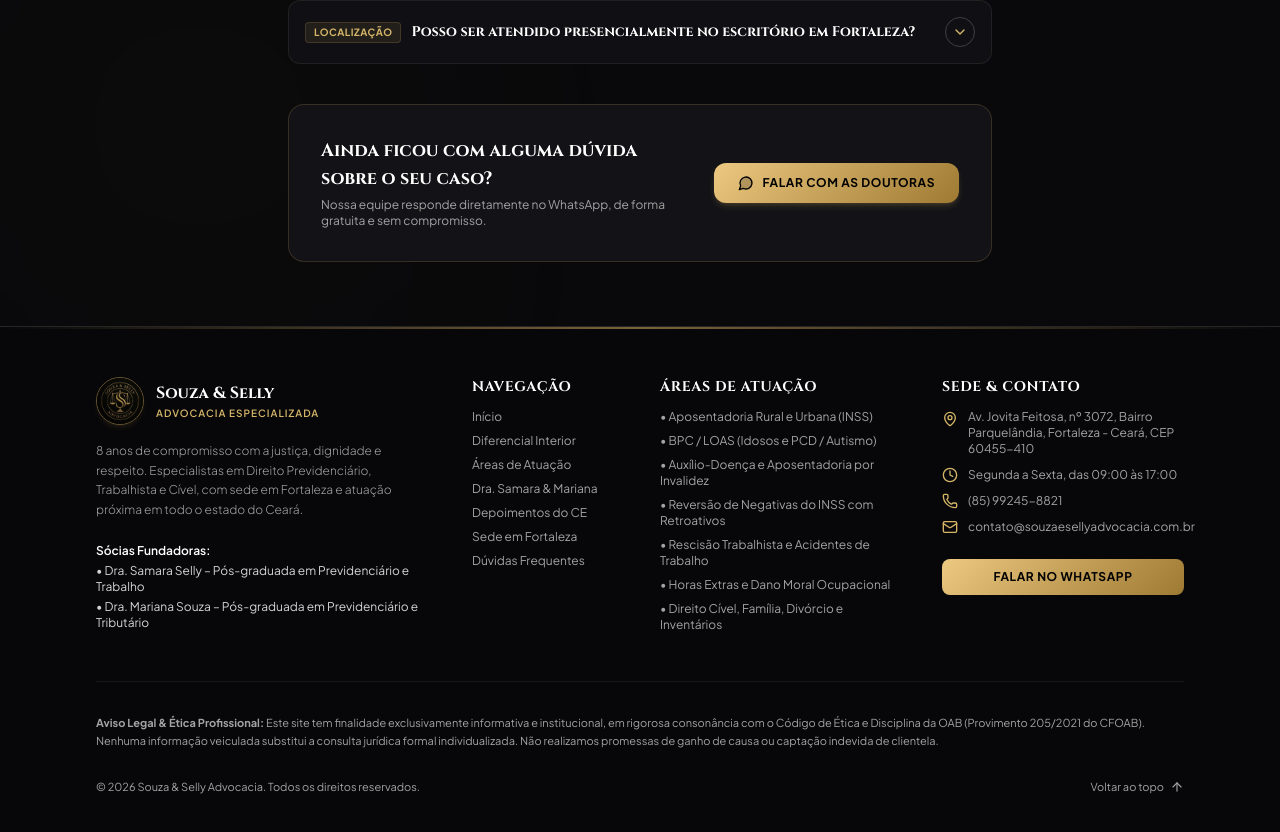
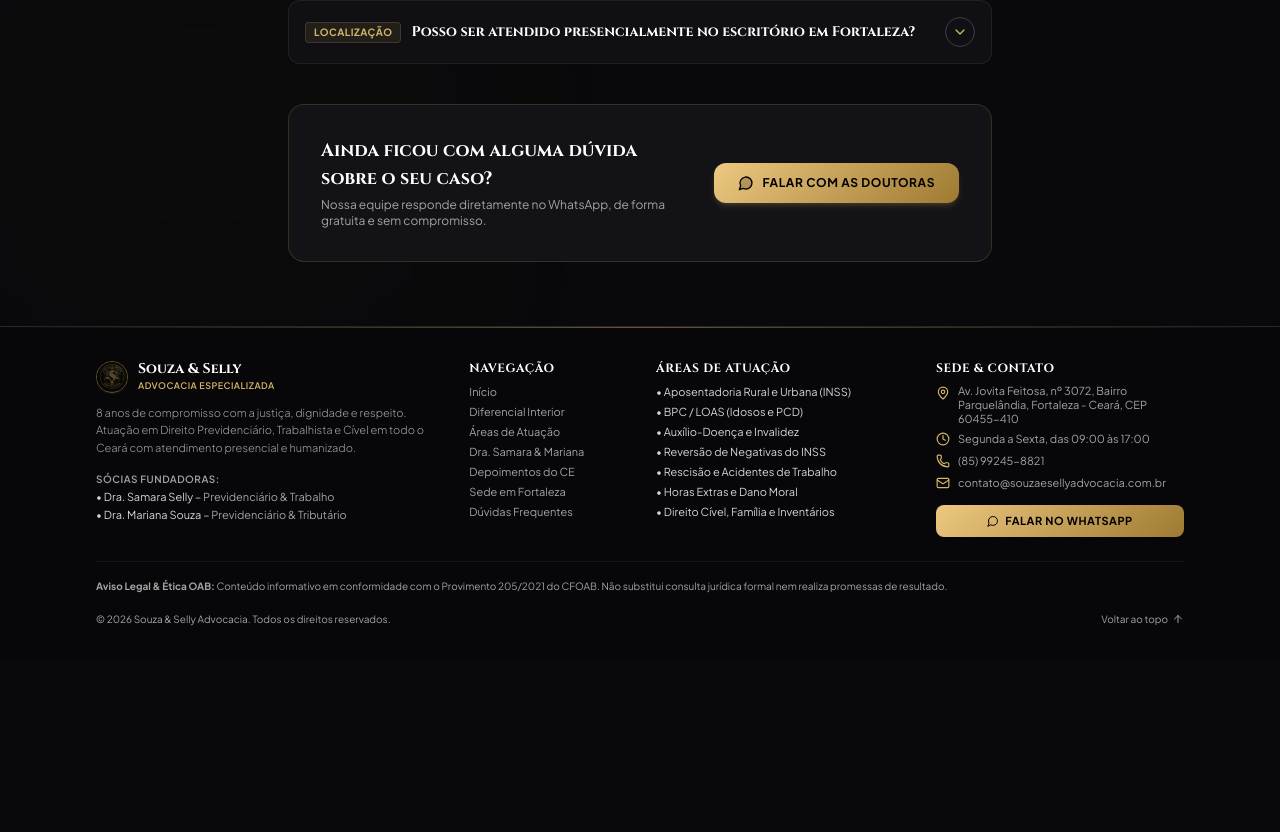
Before and after one commit to danieldiniz1999/souza-e-selly-v3, a React (Vite) app: page / in a window 1280 px wide. Shown: the part 9779-10611 px from the top of the page. After the commit the page ends 10438 px from the top, so only its background shows below. Built offline with nearby package versions, Linux system fonts and the light colour scheme.

Commit message:
style: compact footer proportions, padding and typography

```diff
--- a/src/components/Footer.tsx
+++ b/src/components/Footer.tsx
@@ -1,5 +1,5 @@
 import React from 'react';
-import { Scale, MapPin, Phone, Clock, Mail, Shield, ArrowUp } from 'lucide-react';
+import { MapPin, Phone, Clock, Mail, ArrowUp, MessageCircle } from 'lucide-react';
 import { OFFICE_INFO, getWhatsAppUrl } from '@/lib/utils';
 
 export const Footer: React.FC = () => {
@@ -10,121 +10,108 @@
   return (
     <footer className="bg-[#070709] border-t border-neutral-800 text-neutral-400 text-xs relative overflow-hidden">
       {/* Top golden accent line */}
-      <div className="h-[2px] bg-gradient-to-r from-transparent via-gold-500/60 to-transparent" />
+      <div className="h-[1px] bg-gradient-to-r from-transparent via-gold-500/50 to-transparent" />
 
-      <div className="max-w-6xl mx-auto px-4 lg:px-8 py-12">
-        <div className="grid grid-cols-1 md:grid-cols-2 lg:grid-cols-12 gap-10">
+      <div className="max-w-6xl mx-auto px-4 lg:px-8 py-8">
+        <div className="grid grid-cols-1 md:grid-cols-2 lg:grid-cols-12 gap-6 lg:gap-8">
 
           {/* Brand Info */}
-          <div className="lg:col-span-4 space-y-4">
-            <div className="flex items-center gap-3">
+          <div className="lg:col-span-4 space-y-2.5">
+            <div className="flex items-center gap-2.5">
               <img
                 src="/logo.jpg"
                 alt="Souza & Selly Advocacia"
-                className="w-12 h-12 rounded-full object-cover border border-gold-500/50 shadow-md shadow-gold-500/10"
+                className="w-8 h-8 rounded-full object-cover border border-gold-500/50 shadow-sm shadow-gold-500/10"
               />
               <div>
-                <h3 className="font-serif text-base font-bold text-white">Souza & Selly</h3>
-                <p className="text-[10px] tracking-widest uppercase font-semibold text-gold-400">
+                <h3 className="font-serif text-sm font-bold text-white leading-tight">Souza & Selly</h3>
+                <p className="text-[9px] tracking-wider uppercase font-semibold text-gold-400">
                   Advocacia Especializada
                 </p>
               </div>
             </div>
 
-            <p className="text-neutral-400 text-xs leading-relaxed font-light">
-              8 anos de compromisso com a justiça, dignidade e respeito. Especialistas em Direito Previdenciário, Trabalhista e Cível, com sede em Fortaleza e atuação próxima em todo o estado do Ceará.
+            <p className="text-neutral-400 text-[11px] leading-relaxed font-light">
+              8 anos de compromisso com a justiça, dignidade e respeito. Atuação em Direito Previdenciário, Trabalhista e Cível em todo o Ceará com atendimento presencial e humanizado.
             </p>
 
-            <div className="pt-2 text-neutral-300 space-y-1">
-              <p className="font-semibold text-white">Sócias Fundadoras:</p>
-              <p>• Dra. Samara Selly – Pós-graduada em Previdenciário e Trabalho</p>
-              <p>• Dra. Mariana Souza – Pós-graduada em Previdenciário e Tributário</p>
+            <div className="pt-1 text-neutral-300 text-[11px] space-y-0.5">
+              <p className="text-neutral-400 text-[10px] font-semibold uppercase tracking-wider">Sócias Fundadoras:</p>
+              <p className="text-neutral-300">• Dra. Samara Selly – <span className="text-neutral-400">Previdenciário & Trabalho</span></p>
+              <p className="text-neutral-300">• Dra. Mariana Souza – <span className="text-neutral-400">Previdenciário & Tributário</span></p>
             </div>
           </div>
 
           {/* Quick Nav Links */}
-          <div className="lg:col-span-2 space-y-3">
-            <h4 className="font-serif text-sm font-bold text-white uppercase tracking-wider">
+          <div className="lg:col-span-2 space-y-2">
+            <h4 className="font-serif text-xs font-bold text-white uppercase tracking-wider">
               Navegação
             </h4>
-            <ul className="space-y-2 text-xs">
-              <li>
-                <a href="#inicio" className="hover:text-gold-400 transition-colors">Início</a>
-              </li>
-              <li>
-                <a href="#diferencial" className="hover:text-gold-400 transition-colors">Diferencial Interior</a>
-              </li>
-              <li>
-                <a href="#areas" className="hover:text-gold-400 transition-colors">Áreas de Atuação</a>
-              </li>
-              <li>
-                <a href="#advogadas" className="hover:text-gold-400 transition-colors">Dra. Samara & Mariana</a>
-              </li>
-              <li>
-                <a href="#depoimentos" className="hover:text-gold-400 transition-colors">Depoimentos do CE</a>
-              </li>
-              <li>
-                <a href="#localizacao" className="hover:text-gold-400 transition-colors">Sede em Fortaleza</a>
-              </li>
-              <li>
-                <a href="#faq" className="hover:text-gold-400 transition-colors">Dúvidas Frequentes</a>
-              </li>
+            <ul className="space-y-1 text-[11px]">
+              <li><a href="#inicio" className="hover:text-gold-400 transition-colors">Início</a></li>
+              <li><a href="#diferencial" className="hover:text-gold-400 transition-colors">Diferencial Interior</a></li>
+              <li><a href="#areas" className="hover:text-gold-400 transition-colors">Áreas de Atuação</a></li>
+              <li><a href="#advogadas" className="hover:text-gold-400 transition-colors">Dra. Samara & Mariana</a></li>
+              <li><a href="#depoimentos" className="hover:text-gold-400 transition-colors">Depoimentos do CE</a></li>
+              <li><a href="#localizacao" className="hover:text-gold-400 transition-colors">Sede em Fortaleza</a></li>
+              <li><a href="#faq" className="hover:text-gold-400 transition-colors">Dúvidas Frequentes</a></li>
             </ul>
           </div>
 
           {/* Practice Areas */}
-          <div className="lg:col-span-3 space-y-3">
-            <h4 className="font-serif text-sm font-bold text-white uppercase tracking-wider">
+          <div className="lg:col-span-3 space-y-2">
+            <h4 className="font-serif text-xs font-bold text-white uppercase tracking-wider">
               Áreas de Atuação
             </h4>
-            <ul className="space-y-2 text-xs">
+            <ul className="space-y-1 text-[11px] text-neutral-300">
               <li>• Aposentadoria Rural e Urbana (INSS)</li>
-              <li>• BPC / LOAS (Idosos e PCD / Autismo)</li>
-              <li>• Auxílio-Doença e Aposentadoria por Invalidez</li>
-              <li>• Reversão de Negativas do INSS com Retroativos</li>
-              <li>• Rescisão Trabalhista e Acidentes de Trabalho</li>
-              <li>• Horas Extras e Dano Moral Ocupacional</li>
-              <li>• Direito Cível, Família, Divórcio e Inventários</li>
+              <li>• BPC / LOAS (Idosos e PCD)</li>
+              <li>• Auxílio-Doença e Invalidez</li>
+              <li>• Reversão de Negativas do INSS</li>
+              <li>• Rescisão e Acidentes de Trabalho</li>
+              <li>• Horas Extras e Dano Moral</li>
+              <li>• Direito Cível, Família e Inventários</li>
             </ul>
           </div>
 
           {/* Contact and Sede */}
-          <div className="lg:col-span-3 space-y-3">
-            <h4 className="font-serif text-sm font-bold text-white uppercase tracking-wider">
+          <div className="lg:col-span-3 space-y-2">
+            <h4 className="font-serif text-xs font-bold text-white uppercase tracking-wider">
               Sede & Contato
             </h4>
 
-            <div className="space-y-2.5 text-xs">
-              <div className="flex items-start gap-2.5">
-                <MapPin className="w-4 h-4 text-gold-400 shrink-0 mt-0.5" />
-                <span>{OFFICE_INFO.fullAddress}</span>
+            <div className="space-y-1.5 text-[11px]">
+              <div className="flex items-start gap-2">
+                <MapPin className="w-3.5 h-3.5 text-gold-400 shrink-0 mt-0.5" />
+                <span className="leading-tight">{OFFICE_INFO.fullAddress}</span>
               </div>
 
-              <div className="flex items-center gap-2.5">
-                <Clock className="w-4 h-4 text-gold-400 shrink-0" />
+              <div className="flex items-center gap-2">
+                <Clock className="w-3.5 h-3.5 text-gold-400 shrink-0" />
                 <span>{OFFICE_INFO.hours}</span>
               </div>
 
-              <div className="flex items-center gap-2.5">
-                <Phone className="w-4 h-4 text-gold-400 shrink-0" />
+              <div className="flex items-center gap-2">
+                <Phone className="w-3.5 h-3.5 text-gold-400 shrink-0" />
                 <a href={getWhatsAppUrl()} className="hover:text-gold-400 transition-colors">
                   {OFFICE_INFO.phone}
                 </a>
               </div>
 
-              <div className="flex items-center gap-2.5">
-                <Mail className="w-4 h-4 text-gold-400 shrink-0" />
-                <span>{OFFICE_INFO.email}</span>
+              <div className="flex items-center gap-2">
+                <Mail className="w-3.5 h-3.5 text-gold-400 shrink-0" />
+                <span className="truncate">{OFFICE_INFO.email}</span>
               </div>
             </div>
 
-            <div className="pt-3">
+            <div className="pt-1.5">
               <a
                 href={getWhatsAppUrl("Olá! Gostaria de falar com as advogadas.")}
                 target="_blank"
                 rel="noopener noreferrer"
-                className="w-full inline-flex items-center justify-center gap-2 px-4 py-2.5 rounded-lg text-xs font-bold uppercase tracking-wider text-black bg-gold-metallic hover:opacity-95 transition-all"
+                className="w-full inline-flex items-center justify-center gap-1.5 px-3 py-2 rounded-lg text-[11px] font-bold uppercase tracking-wider text-black bg-gold-metallic hover:opacity-95 transition-all shadow-sm"
               >
+                <MessageCircle className="w-3 h-3" />
                 <span>Falar no WhatsApp</span>
               </a>
             </div>
@@ -133,20 +120,20 @@
         </div>
 
         {/* Legal Disclaimer & Ethics Note */}
-        <div className="mt-12 pt-8 border-t border-neutral-900 text-[11px] text-neutral-400 space-y-3 leading-relaxed">
+        <div className="mt-6 pt-4 border-t border-neutral-900/90 text-[10px] text-neutral-400 space-y-2 leading-relaxed">
           <p>
-            <strong>Aviso Legal & Ética Profissional:</strong> Este site tem finalidade exclusivamente informativa e institucional, em rigorosa consonância com o Código de Ética e Disciplina da OAB (Provimento 205/2021 do CFOAB). Nenhuma informação veiculada substitui a consulta jurídica formal individualizada. Não realizamos promessas de ganho de causa ou captação indevida de clientela.
+            <strong>Aviso Legal & Ética OAB:</strong> Conteúdo informativo em conformidade com o Provimento 205/2021 do CFOAB. Não substitui consulta jurídica formal nem realiza promessas de resultado.
           </p>
-          <div className="flex flex-col sm:flex-row items-center justify-between gap-4 pt-4 text-neutral-400">
+          <div className="flex flex-col sm:flex-row items-center justify-between gap-2 pt-2 text-neutral-400 text-[10px]">
             <p>
               © {new Date().getFullYear()} Souza & Selly Advocacia. Todos os direitos reservados.
             </p>
             <button
               onClick={scrollToTop}
-              className="inline-flex items-center gap-1.5 hover:text-gold-400 transition-colors text-neutral-400"
+              className="inline-flex items-center gap-1 hover:text-gold-400 transition-colors text-neutral-400"
             >
               <span>Voltar ao topo</span>
-              <ArrowUp className="w-3.5 h-3.5" />
+              <ArrowUp className="w-3 h-3" />
             </button>
           </div>
         </div>
```
